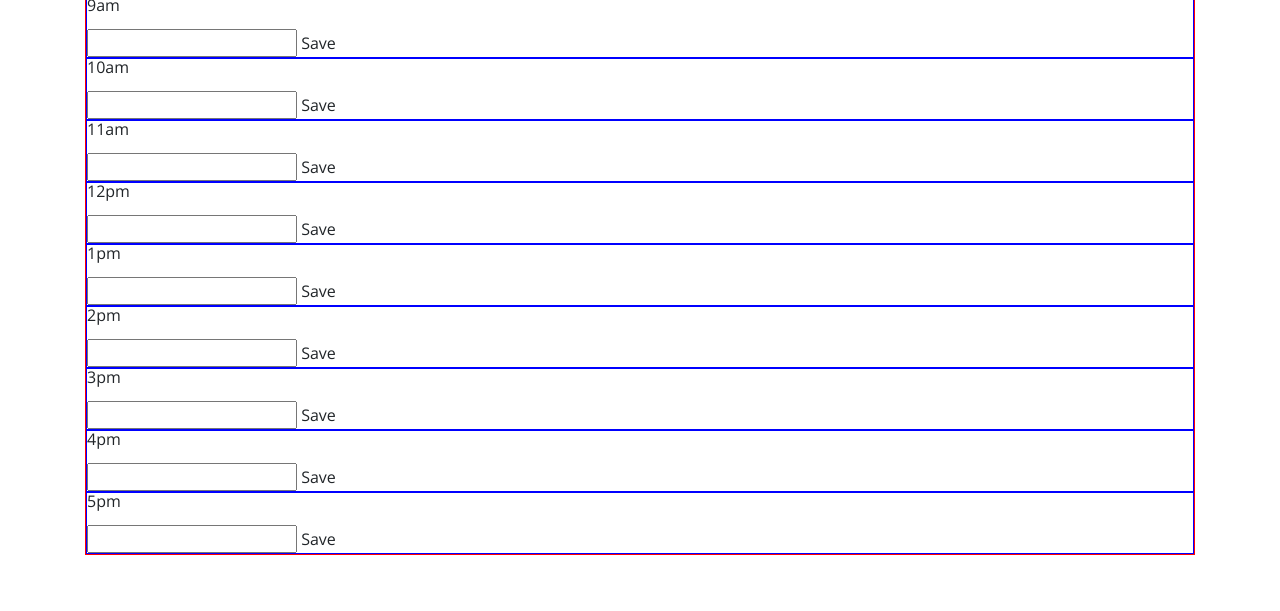
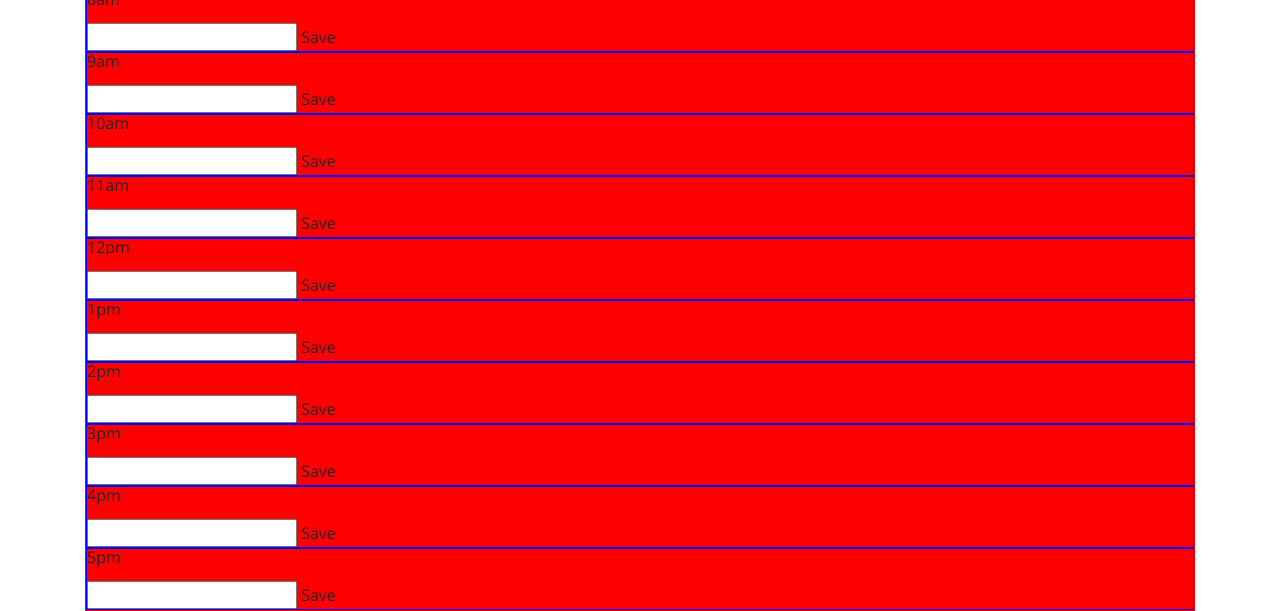
Before and after one commit to hunter-williams/work-day-schedule, a plain HTML site: page index.html in a window 1280 px wide. Shown: the part 367-978 px from the top of the page. Before the commit the page ends 922 px from the top, so only its background shows below. Drawn offline with nearby package versions, Linux system fonts and the light colour scheme.

Commit message:
current date and color coding

```diff
--- a/Develop/index.js
+++ b/Develop/index.js
@@ -1,11 +1,29 @@
 // display current date
-moment().format("dddd, MMMM Do YYYY");
-// display timeblocks for standard buisness hours
+const today = new Date();
+var currentHour = moment(today).format('H')
+var day = moment().format('LLLL')
+
+document.getElementById('current-day').innerHTML = day
 
 // time blocks are color coded
-    // past
-    // present
-    // future
+var allTimes = $('.row-md-1')
+console.log(currentHour)
+console.log(allTimes.length)
+for (var i = 0; i < allTimes.length; i++){
+    if (allTimes[i].id < currentHour){
+       // past
+       console.log('past', allTimes[i].id)
+       allTimes[i].style.backgroundColor = 'red'
+    } else if (allTimes[i].id === currentHour){
+        // present
+        console.log('present', allTimes[i].id)
+        allTimes[i].style.backgroundColor = 'yellow'
+    } else if (allTimes[i].id > currentHour){
+         // future
+         console.log('future', allTimes[i].id)
+         allTimes[i].style.backgroundColor = 'green'
+    }
+}
 
 // onclick
 
--- a/index.html
+++ b/index.html
@@ -29,54 +29,55 @@
       <p id="currentDay" class="lead"></p>
     </header>
     <div class="container">
+      <h1 id="current-day"></h1>
       <!-- Timeblocks go here -->
         <div class="column">
-          <div class="row-md-1">
+          <div class="row-md-1" id="08">
             <p>8am</p>
             <input type="text">
             <span>Save</span>
           </div>
-          <div class="row-md-1">
+          <div class="row-md-1" id="09">
             <p>9am</p>
             <input type="text">
             <span>Save</span>
           </div>
-          <div class="row-md-1">
+          <div class="row-md-1" id="10">
             <p>10am</p>
             <input type="text">
             <span>Save</span>
           </div>
-          <div class="row-md-1">
+          <div class="row-md-1" id="11">
             <p>11am</p>
             <input type="text">
             <span>Save</span>
           </div>
-          <div class="row-md-1">
+          <div class="row-md-1" id="12">
             <p>12pm</p>
             <input type="text">
             <span>Save</span>
           </div>
-          <div class="row-md-1">
+          <div class="row-md-1" id="13">
             <p>1pm</p>
             <input type="text">
             <span>Save</span>
           </div>
-          <div class="row-md-1">
+          <div class="row-md-1" id="14">
             <p>2pm</p>
             <input type="text">
             <span>Save</span>
           </div>
-          <div class="row-md-1">
+          <div class="row-md-1" id="15">
             <p>3pm</p>
             <input type="text">
             <span>Save</span>
           </div>
-          <div class="row-md-1">
+          <div class="row-md-1" id="16">
             <p>4pm</p>
             <input type="text">
             <span>Save</span>
           </div>
-          <div class="row-md-1">
+          <div class="row-md-1" id="17">
             <p>5pm</p>
             <input type="text">
             <span>Save</span>
```
